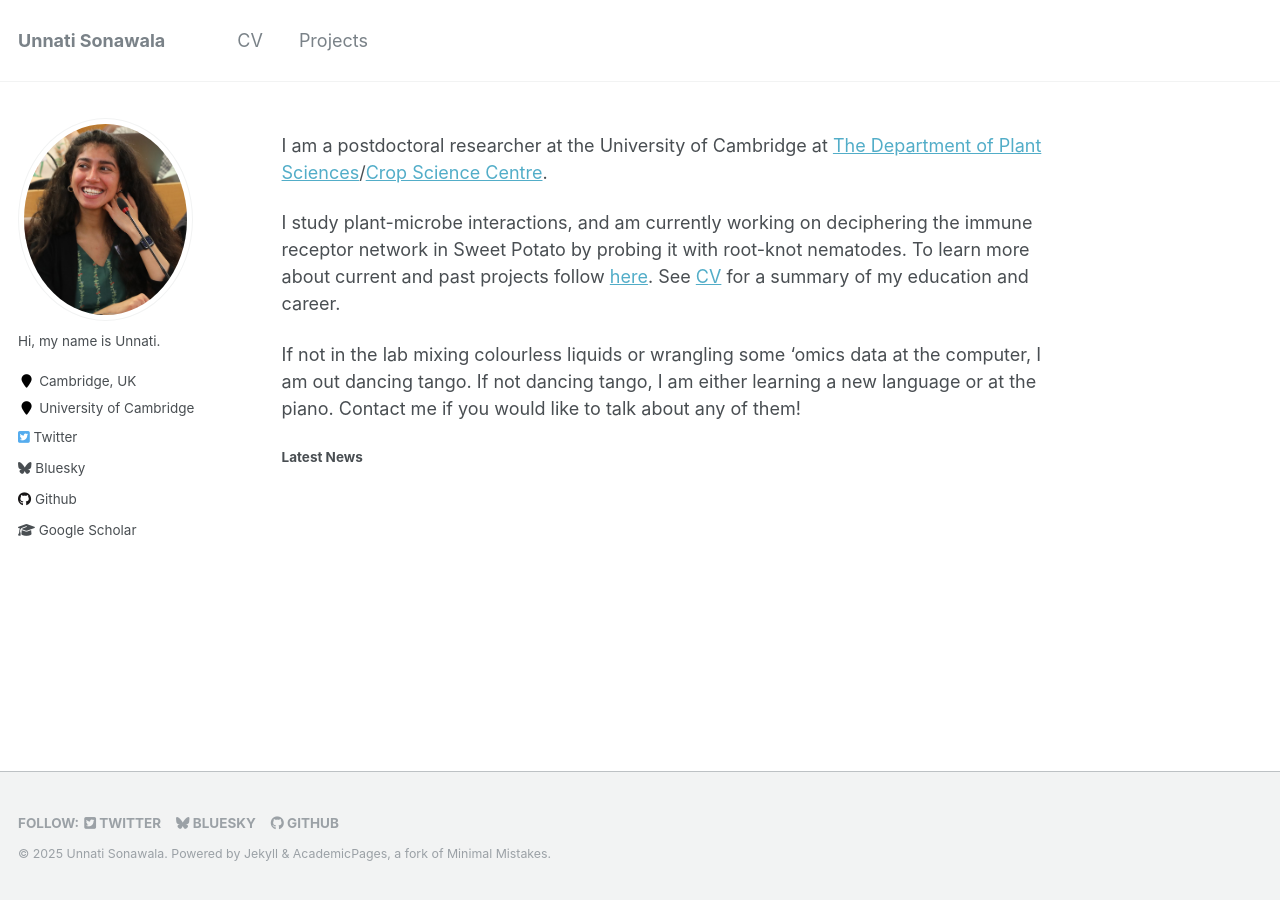
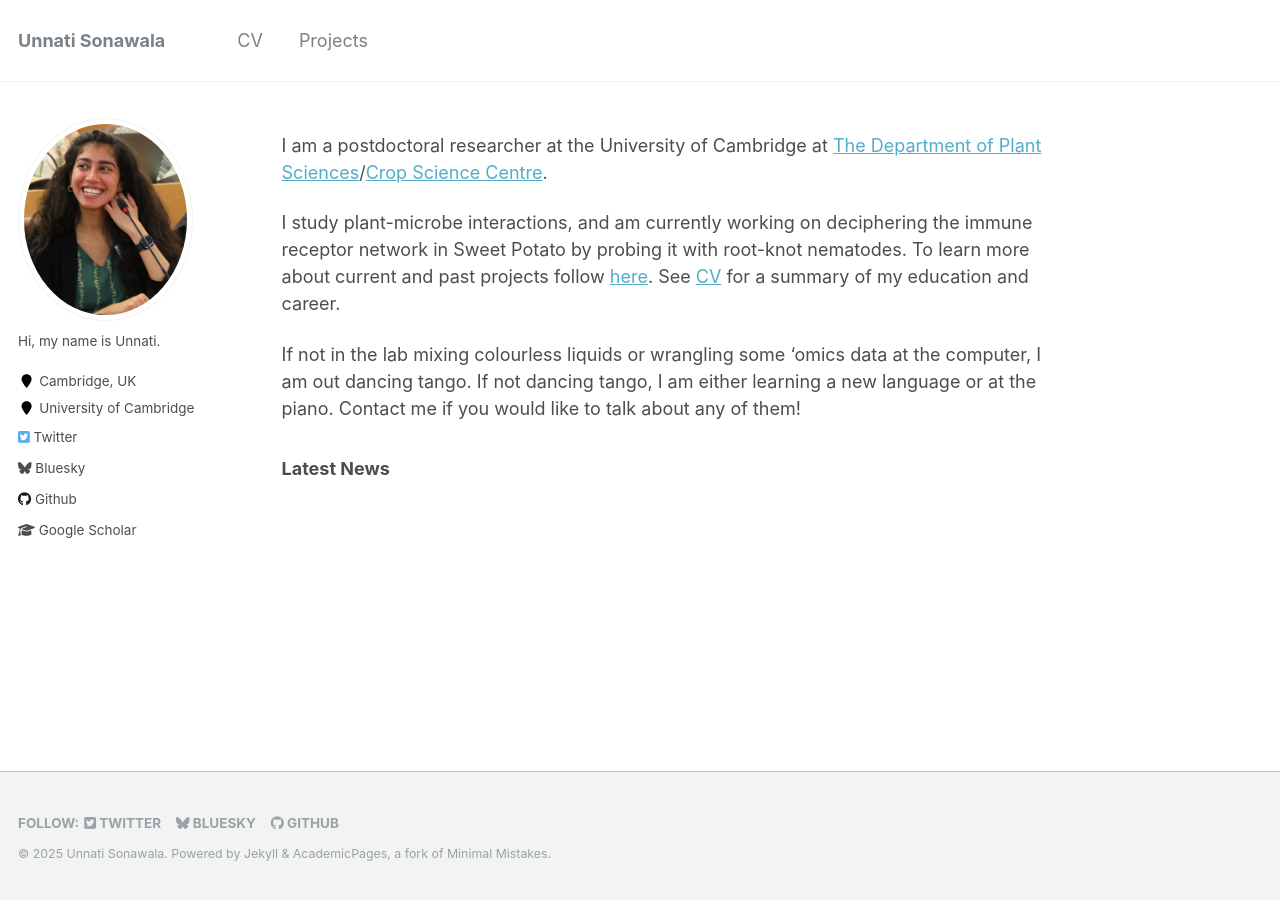
Before and after one commit to unnatisonawala/unnatisonawala.github.io, a Jekyll site: the page built from _pages/about.md, in a window 1280 px wide. Built offline with Jekyll 4.4.1, drawn with Linux system fonts in a browser that asks for light colours; a style sheet for code colours, icons or effects is not loaded.

```diff
--- a/_pages/about.md
+++ b/_pages/about.md
@@ -15,7 +15,7 @@ I study plant-microbe interactions, and am currently working on deciphering the
 If not in the lab mixing colourless liquids or wrangling some 'omics data at the computer, I am out dancing tango. If not dancing tango, I am either learning a new language or at the piano. Contact me if you would like to talk about any of them!
 
 
-<h4>Latest News</h4>
+<h3>Latest News</h3>
 <ul>
   {% assign news_posts = site.news | sort: 'date' | reverse %}
   {% for post in news_posts limit:3 %}
```
